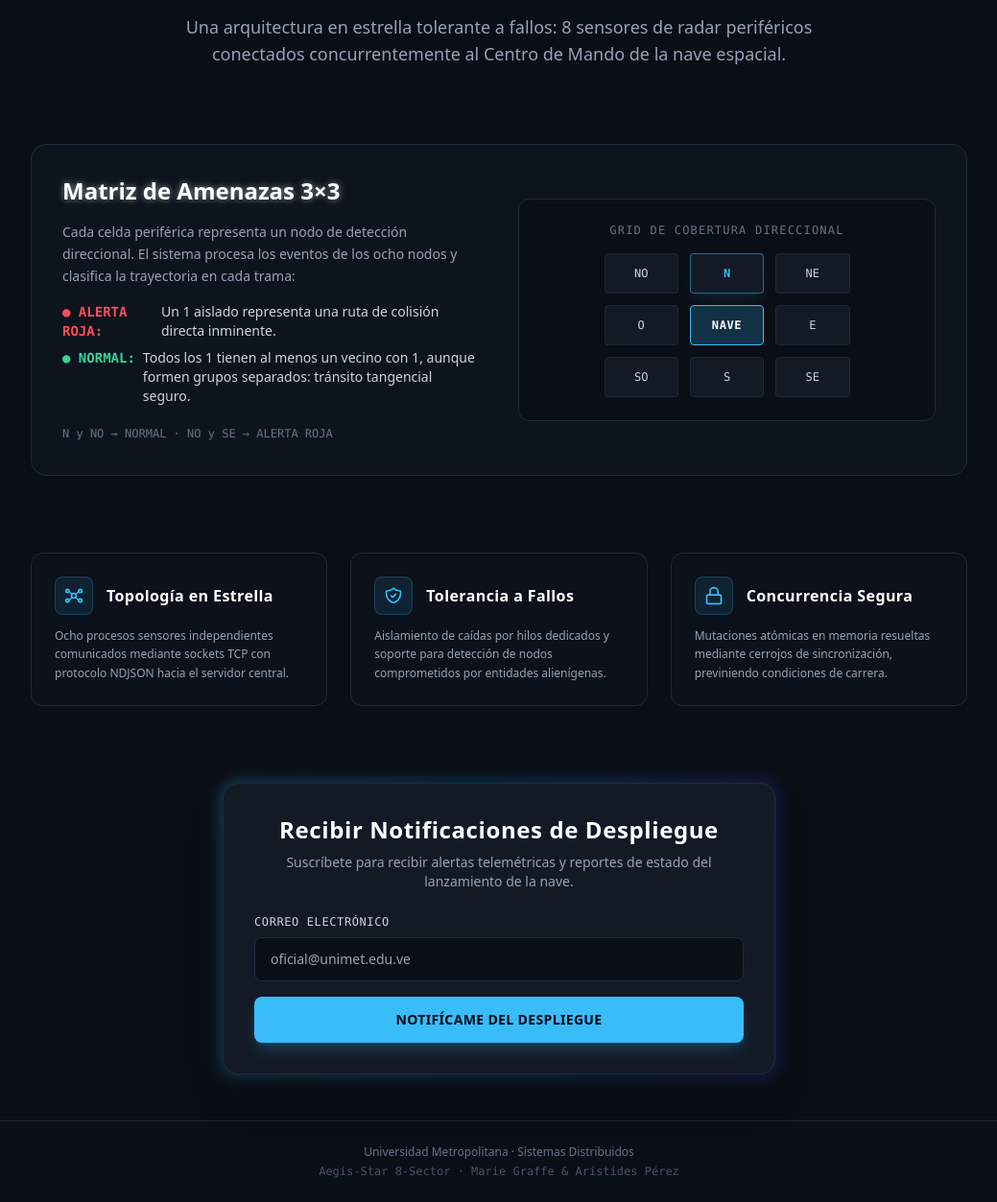
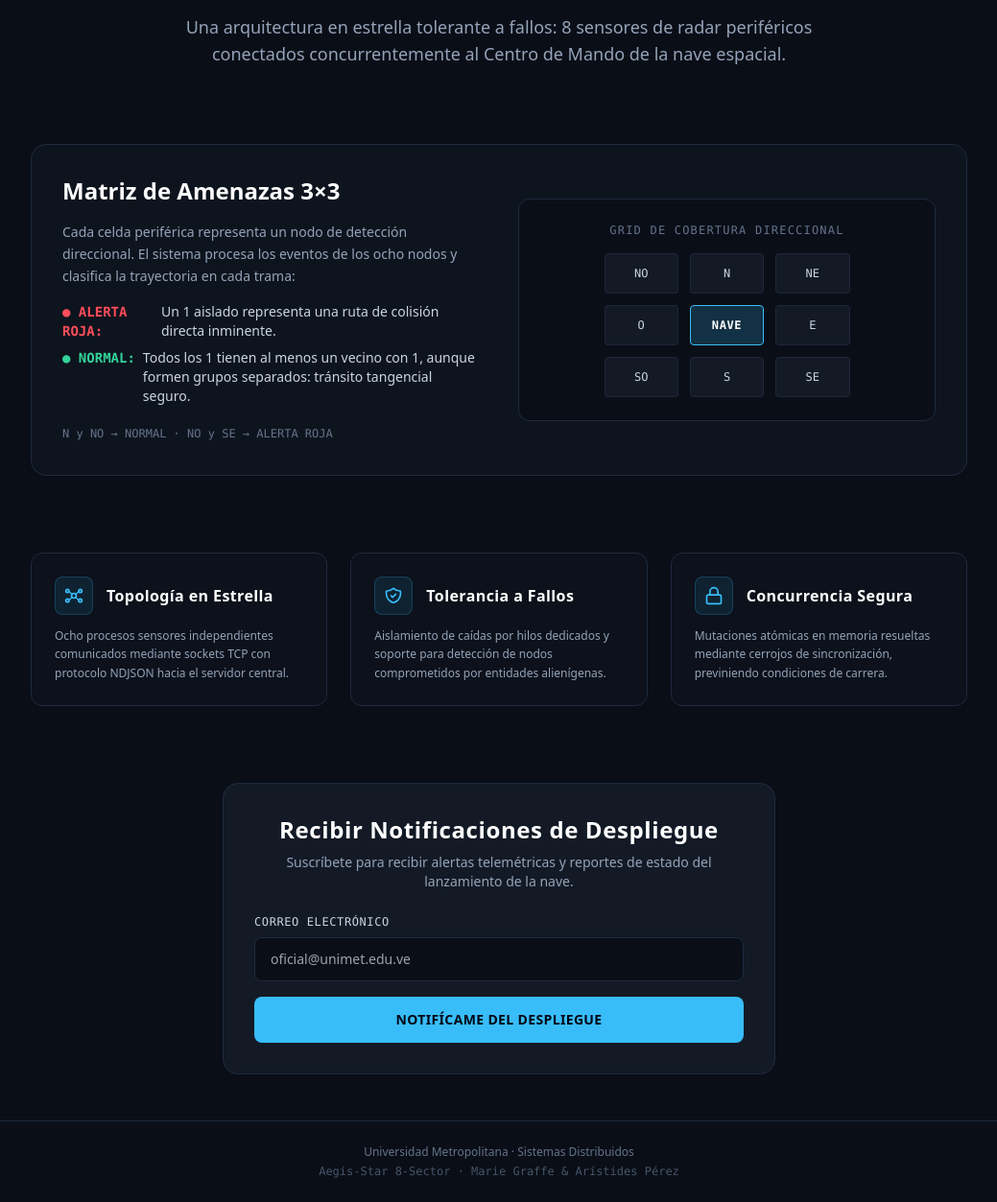
Before and after one commit to Aristides-19/aegis-star, a FastAPI app: page / in a window 1280 px wide. Shown: the part 380-1633 px from the top of the page at 96% size, without its empty margins (120-1159 px from the left). Run offline with FastAPI, Linux system fonts and the light colour scheme; some libraries are stand-ins or nearby versions.

Commit message:
style(web): remove the neon glow
Five glows came out:

- the N cell no longer stands out; the board now shows eight identical
  cells around the ship, since no sector is detecting in the mockup
- the double text-shadow on the matrix heading
- the gradient halo with blur behind the registration panel
- the cyan shadow on the call to action
- the pulsing ring on the logo

The ripple stays: it is the one effect on the page that reacts to something
the visitor does. Flat borders and a solid header do the rest.

Co-authored-by: Marie Graffe <m.graffe@correo.unimet.edu.ve>

```diff
--- a/web/templates/index.html
+++ b/web/templates/index.html
@@ -48,14 +48,13 @@
 <body class="bg-spaceBg text-slate-200 font-sans min-h-screen flex flex-col justify-between selection:bg-accentCyan selection:text-black">
 
   <!-- BARRA DE NAVEGACIÓN -->
-  <header class="border-b border-spaceBorder bg-spaceBg/90 backdrop-blur sticky top-0 z-50 px-4 sm:px-6 py-4">
+  <header class="border-b border-spaceBorder bg-spaceBg sticky top-0 z-50 px-4 sm:px-6 py-4">
     <div class="max-w-6xl mx-auto flex items-center justify-between gap-2">
 
-      <!-- Título de la marca con ícono de radar animado -->
+      <!-- Título de la marca con ícono de radar -->
       <div class="flex items-center space-x-3">
-        <div class="relative flex items-center justify-center w-8 h-8 rounded-lg bg-accentCyan/10 border border-accentCyan/30 text-accentCyan flex-shrink-0">
-          <span class="animate-ping absolute inline-flex h-full w-full rounded-lg bg-accentCyan opacity-25"></span>
-          <svg class="w-4 h-4 text-accentCyan relative z-10" fill="none" stroke="currentColor" viewBox="0 0 24 24">
+        <div class="flex items-center justify-center w-8 h-8 rounded-lg bg-accentCyan/10 border border-accentCyan/30 text-accentCyan flex-shrink-0">
+          <svg class="w-4 h-4 text-accentCyan" fill="none" stroke="currentColor" viewBox="0 0 24 24">
             <circle cx="12" cy="12" r="9" stroke-width="2"></circle>
             <path stroke-linecap="round" stroke-linejoin="round" stroke-width="2" d="M12 3v18m9-9H3"></path>
             <circle cx="12" cy="12" r="2.5" fill="currentColor"></circle>
@@ -91,7 +90,7 @@
     <!-- CAPACIDADES VISUALES Y MATRIZ 3x3 -->
     <section class="grid grid-cols-1 md:grid-cols-2 gap-10 items-center bg-spacePanel/50 border border-spaceBorder p-8 rounded-2xl">
       <div class="space-y-4">
-        <h2 class="text-2xl font-bold text-white flex items-center gap-2 [text-shadow:0_0_6px_rgba(255,255,255,0.4),0_0_12px_rgba(255,255,255,0.2)]">
+        <h2 class="text-2xl font-bold text-white flex items-center gap-2">
           Matriz de Amenazas 3×3
         </h2>
         <p class="text-sm text-slate-400 leading-relaxed">
@@ -117,7 +116,7 @@
         <div class="text-xs font-mono text-slate-500 mb-4 tracking-widest uppercase">Grid de Cobertura Direccional</div>
         <div class="grid grid-cols-3 gap-3 w-64 text-center font-mono">
           <div class="bg-spacePanel border border-spaceBorder/80 p-3 rounded text-xs text-slate-300">NO</div>
-          <div class="bg-spacePanel border border-accentCyan/50 text-accentCyan p-3 rounded text-xs font-bold shadow-lg shadow-accentCyan/10">N</div>
+          <div class="bg-spacePanel border border-spaceBorder/80 p-3 rounded text-xs text-slate-300">N</div>
           <div class="bg-spacePanel border border-spaceBorder/80 p-3 rounded text-xs text-slate-300">NE</div>
 
           <div class="bg-spacePanel border border-spaceBorder/80 p-3 rounded text-xs text-slate-300">O</div>
@@ -189,11 +188,8 @@
     <!-- FORMULARIO DE REGISTRO / CTA -->
     <div id="registro" class="relative max-w-xl mx-auto">
 
-      <!-- Efecto de resplandor gradiente detrás del panel -->
-      <div class="absolute -inset-0.5 bg-gradient-to-r from-accentCyan via-sky-500 to-indigo-600 rounded-2xl blur opacity-30"></div>
-
       <!-- Panel de registro -->
-      <section class="relative bg-spacePanel border border-spaceBorder p-8 rounded-2xl text-center space-y-6 shadow-2xl">
+      <section class="bg-spacePanel border border-spaceBorder p-8 rounded-2xl text-center space-y-6">
         <div class="space-y-2">
           <h2 class="text-2xl font-bold text-white tracking-wide">Recibir Notificaciones de Despliegue</h2>
           <p class="text-sm text-slate-400">
@@ -220,7 +216,7 @@
           <button
             type="submit"
             id="cta-button"
-            class="relative overflow-hidden w-full bg-accentCyan hover:bg-sky-400 text-slate-950 font-bold py-3.5 rounded-lg text-sm tracking-wide transition-colors duration-300 cursor-pointer shadow-lg shadow-accentCyan/20"
+            class="relative overflow-hidden w-full bg-accentCyan hover:bg-sky-400 text-slate-950 font-bold py-3.5 rounded-lg text-sm tracking-wide transition-colors duration-300 cursor-pointer"
           >
             <span class="relative z-10 pointer-events-none">NOTIFÍCAME DEL DESPLIEGUE</span>
           </button>
--- a/web/users.csv
+++ b/web/users.csv
@@ -1 +1,2 @@
 email,timestamp
+ar@test.com,2026-11-15T21:11:11.252962+00:00
```
